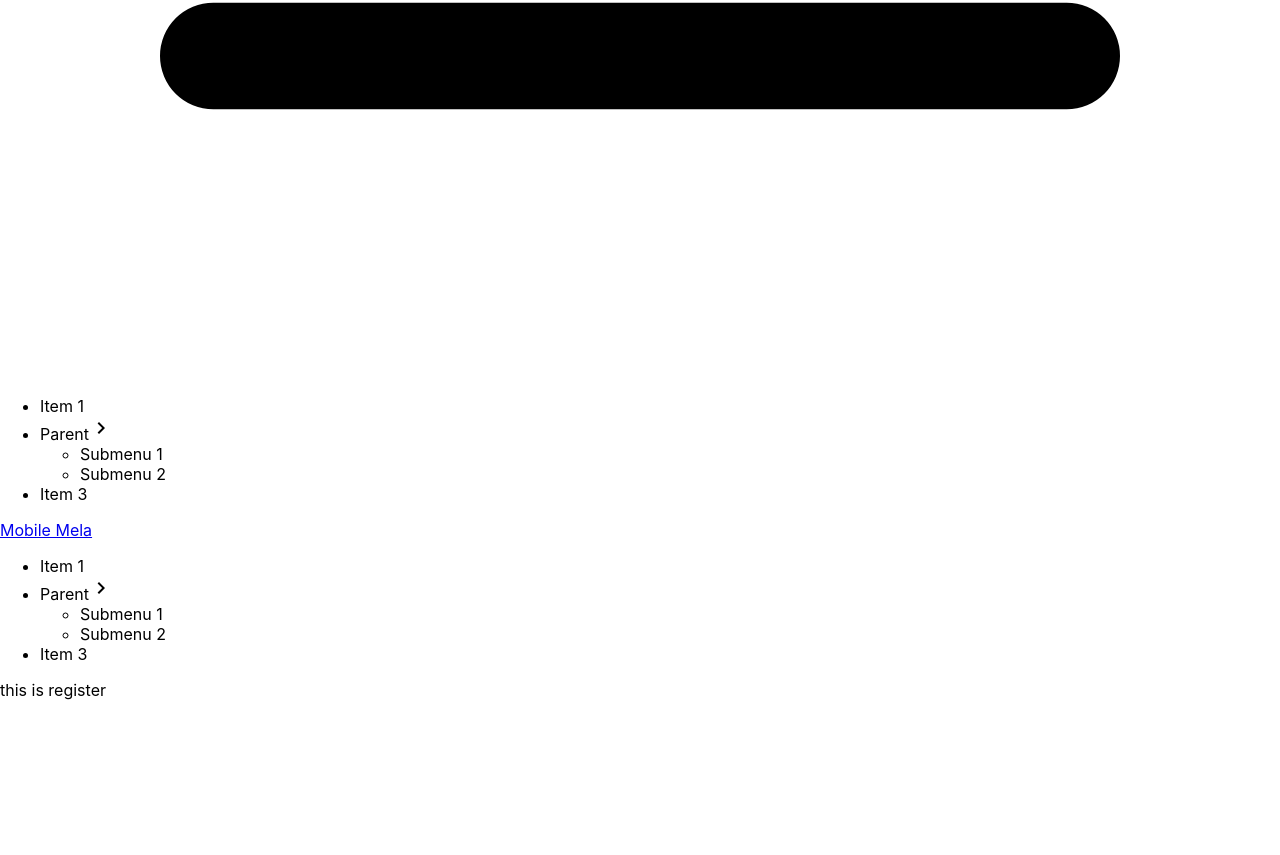
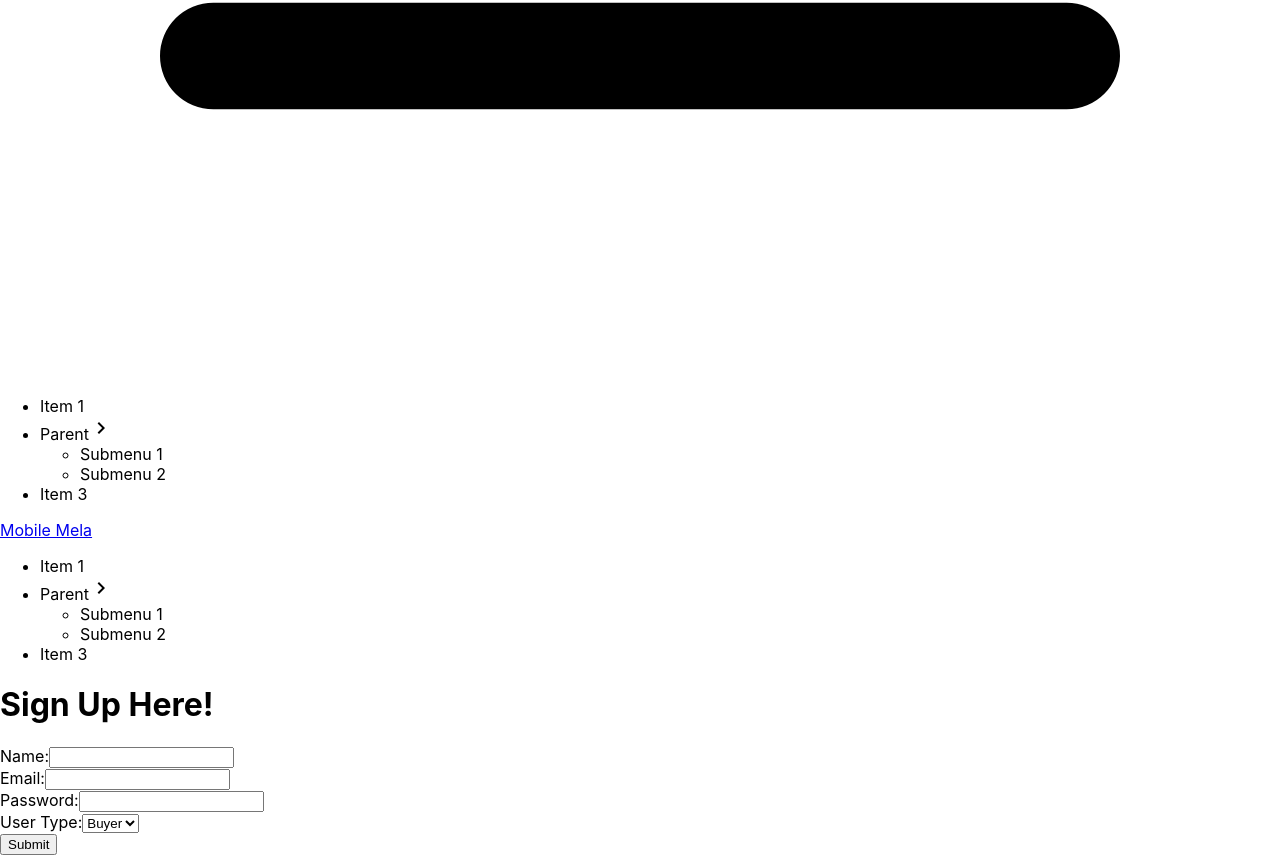
Before and after one commit to AzadHossenMasud/Mobile-Mela, a React (Create React App) app: page /register in a window 1280 px wide. Shown: the part 904-1759 px from the top of the page. Before the commit the page ends 1604 px from the top, so only its background shows below. Built offline with nearby package versions, Linux system fonts and the light colour scheme.

Commit message:
register

```diff
--- a/package.json
+++ b/package.json
@@ -11,6 +11,7 @@
     "react": "^18.2.0",
     "react-dom": "^18.2.0",
     "react-hook-form": "^7.39.5",
+    "react-hot-toast": "^2.4.0",
     "react-router-dom": "^6.4.3",
     "react-scripts": "5.0.1",
     "web-vitals": "^2.1.4"
--- a/src/App.js
+++ b/src/App.js
@@ -1,11 +1,13 @@
 import './App.css';
 import { RouterProvider } from 'react-router-dom';
 import { router } from './routes/Route/Route';
+import { Toaster } from 'react-hot-toast';
 
 function App() {
   return (
     <div className=" max-w-[1440px] mx-auto">
           <RouterProvider router={router} />
+          <Toaster />
 
     </div>
   );
--- a/src/context/AuthProvider/AuthProvider.js
+++ b/src/context/AuthProvider/AuthProvider.js
@@ -1,5 +1,5 @@
 import React, { createContext } from 'react';
-import { getAuth } from "firebase/auth";
+import { createUserWithEmailAndPassword, getAuth, updateProfile } from "firebase/auth";
 import app from '../../firebase/firebase.config';
 
 
@@ -11,7 +11,17 @@ const auth = getAuth(app);
 
 const AuthProvider = ({children}) => {
 
-    const authInfo ={}
+
+    const createUser = (email, password)=>{
+        return createUserWithEmailAndPassword(auth, email, password)
+
+    }
+
+    const updateUser = (userInfo)=>{
+       return updateProfile(auth.currentUser, userInfo)
+    }
+
+    const authInfo ={createUser, updateUser}
     return (
         <AuthContext.Provider value={authInfo}>
             {children}
--- a/src/pages/Register/Register.js
+++ b/src/pages/Register/Register.js
@@ -1,11 +1,128 @@
-import React from 'react';
+import React, { useContext } from "react";
+import { useForm } from "react-hook-form";
+import toast from "react-hot-toast";
+import { AuthContext } from "../../context/AuthProvider/AuthProvider";
 
 const Register = () => {
-    return (
-        <div>
-            this is register
-        </div>
-    );
+  const { createUser, updateUser } = useContext(AuthContext);
+  //   console.log(createUser);
+  const { register, handleSubmit } = useForm();
+  const handleRegister = (data) => {
+    createUser(data.email, data.password)
+      .then((userCredential) => {
+        // Signed in
+        const user = userCredential.user;
+        console.log(user)
+
+        const userInfo = {
+            displayName: data.name
+        }
+
+        updateUser(userInfo)
+        .then(() => {
+            toast.success(`${data.name}, You are successfully registered.`);
+
+            saveUser(data.name, data.email, data.userType);
+
+            // Profile updated!
+            // ...
+          }).catch((error) => {
+            // An error occurred
+            // ...
+          });
+
+        // ...
+      })
+      .catch((error) => {
+        const errorCode = error.code;
+        const errorMessage = error.message;
+        toast.error(errorMessage);
+        // ..
+      });
+  };
+
+  const saveUser = (name, email, userType) => {
+    const userInfo = {
+      name,
+      email,
+      userType,
+    };
+
+    fetch("http://localhost:5000/users", {
+      method: "POST", // or 'PUT'
+      headers: {
+        "Content-Type": "application/json",
+      },
+      body: JSON.stringify(userInfo),
+    })
+      .then((response) => response.json())
+      .then((result) => {
+        console.log("Success:", result);
+      })
+      .catch((error) => {
+        console.error("Error:", error);
+      });
+    // console.log(userInfo);
+  };
+  return (
+    <div className=" w-96 mx-auto my-10 font-semibold text-purple-900 shadow-xl flex justify-center items-center rounded-lg">
+      <div className=" ">
+        <h1 className=" text-2xl text-center">Sign Up Here!</h1>
+        <form onSubmit={handleSubmit(handleRegister)}>
+          <div className="form-control w-full max-w-xs">
+            <label className="label">
+              <span className="label-text text-purple-900">Name:</span>
+            </label>
+            <input
+              type="text"
+              className="input input-bordered w-full max-w-xs"
+              {...register("name", { required: true, maxLength: 20 })}
+            />
+          </div>
+          <div className="form-control w-full max-w-xs">
+            <label className="label">
+              <span className="label-text text-purple-900">Email:</span>
+            </label>
+            <input
+              type="email"
+              className="input input-bordered w-full max-w-xs"
+              {...register("email", { required: true })}
+            />
+          </div>
+          <div className="form-control w-full max-w-xs">
+            <label className="label">
+              <span className="label-text text-purple-900">Password:</span>
+            </label>
+            <input
+              type="password"
+              className="input input-bordered w-full max-w-xs"
+              {...register("password", { required: true, minLength: 6 })}
+            />
+          </div>
+          <div className="form-control w-full max-w-xs">
+            <label className="label">
+              <span className="label-text text-purple-900">User Type:</span>
+            </label>
+            <select
+              className="select select-bordered w-full max-w-xs"
+              {...register("userType", { required: true })}
+            >
+              <option selected value="buyer">
+                Buyer
+              </option>
+              <option value="seller">Seller</option>
+            </select>
+          </div>
+          <div className=" flex justify-center">
+            <input
+              className="btn btn-sm mx-auto bg-purple-800 my-3"
+              type="submit"
+            />
+          </div>
+        </form>
+      </div>
+    </div>
+  );
 };
 
 export default Register;
```
Also changed, not shown: 1 other file (tests, documents, lock files or other folders).
